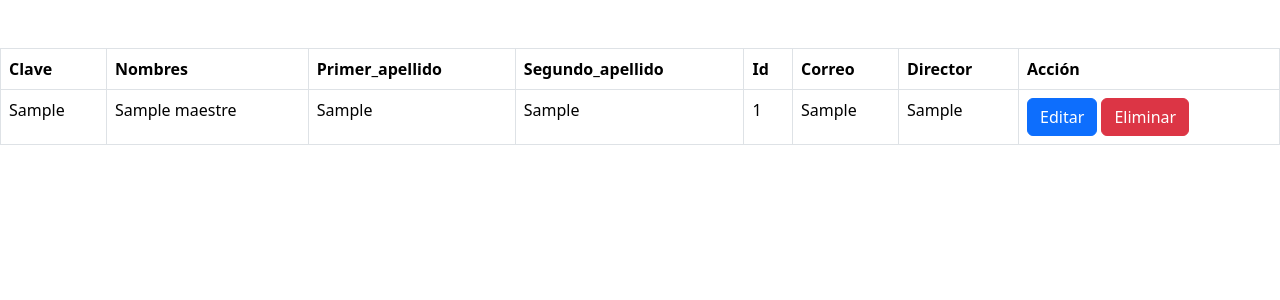
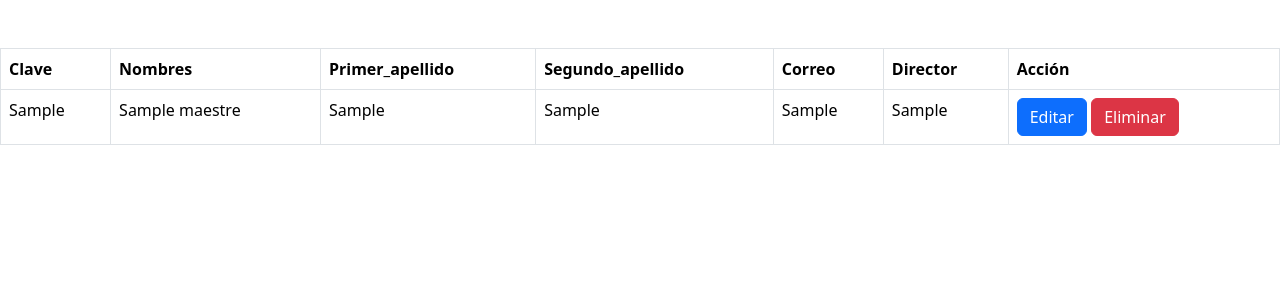
Before and after one commit to jxval/SA, a PHP site: page /profesores.php in a window 1280 px wide. Shown: the top 300 px of the page. Run offline with PHP 8.4, Linux system fonts and the light colour scheme; tables that the repository leaves empty or names only in its code hold one stand-in row (values such as "Sample post"); some libraries are stand-ins or nearby versions.

Commit message:
actualizacion de tabla

```diff
--- a/layouts_admins/profesores.php
+++ b/layouts_admins/profesores.php
@@ -18,7 +18,6 @@
                 <th scope="col">Nombres</th>
                 <th scope="col">Primer_apellido</th>
                 <th scope="col">Segundo_apellido</th>
-                <th scope="col">Id</th>
                 <th scope="col">Correo</th>
                 <th scope="col">Director</th>
                 <th scope="col">Acción</th>
@@ -48,7 +47,6 @@
                     <td><?php echo $row["nombres"];?></td>
                     <td><?php echo $row["primer_apellido"]; ?></td>
                     <td><?php echo $row["segundo_apellido"];?></td>
-                    <td><?php echo $row["id"]; ?></td>
                     <td><?php echo $row["correo"];?></td>
                     <td><?php echo $row["director"]; ?></td>
                     <td>
@@ -83,10 +81,6 @@
                                 <div class="mb-3">
                                     <label for="recipient-name" class="col-form-label">Segundo Apellido</label>
                                     <input type="text" class="form-control" id="recipient-name" name="segundoapellido" value="<?php echo $row['segundo_apellido']; ?>">
-                                </div>
-                                <div class="mb-3">
-                                    <label for="recipient-name" class="col-form-label">ID</label>
-                                    <input type="text" class="form-control" id="recipient-name" name="id" value="<?php echo $row['id']; ?>">
                                 </div>
                                 <div class="mb-3">
                                     <label for="recipient-name" class="col-form-label">Correo</label>
```
